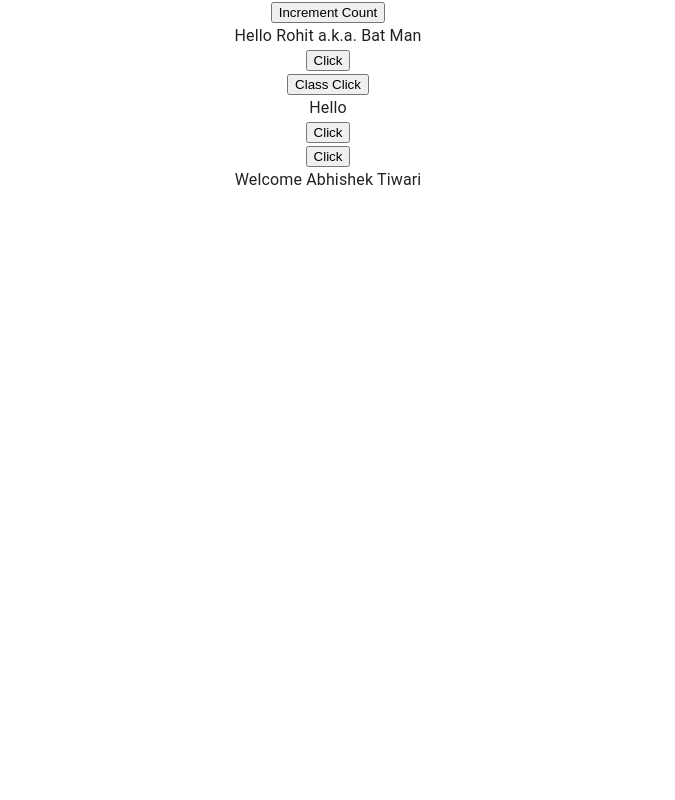
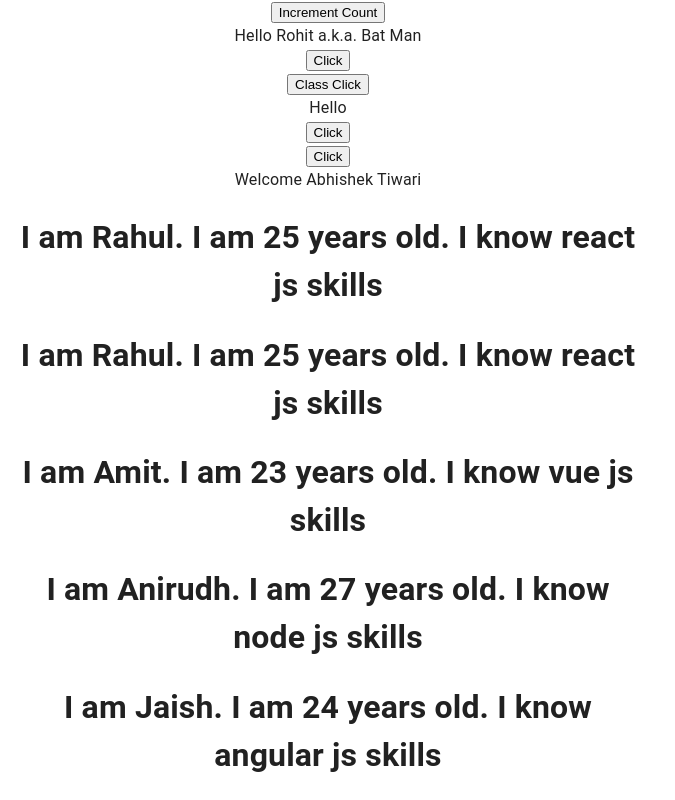
Before and after one commit to fhabhishektiwari/react-js-learning, a React (Create React App) app: page / in a window 1280 px wide. Shown: the part 979-1779 px from the top of the page, without its empty margins (0-675 px from the left). Before the commit the page ends 1171 px from the top, so only its background shows below. Built offline with nearby package versions, Linux system fonts and the light colour scheme.

Commit message:
List Rendering

```diff
--- a/src/App.js
+++ b/src/App.js
@@ -15,6 +15,7 @@ import ClassClick from './components/ClassClick';
 import EventBind from './components/EventBind';
 import ParentComponent from './components/ParentComponent';
 import UserGreeting from './components/UserGreeting';
+import NameList from './components/NameList';
 
 const initialValue={
   messageValue:'',
@@ -92,6 +93,7 @@ function App() {
             <EventBind/>
             <ParentComponent/>
             <UserGreeting/>
+            <NameList/>
           </Grid>
         </Grid>
 
--- /dev/null
+++ b/src/components/NameList.jsx
@@ -0,0 +1,21 @@
+import React from 'react'
+import Person from './Person';
+
+const persons = [
+    { id: 1, name: 'Rahul', age: 25, skills: 'react js' },
+    { id: 2, name: 'Rahul', age: 25, skills: 'react js' },
+    { id: 3, name: 'Amit', age: 23, skills: 'vue js' },
+    { id: 4, name: 'Anirudh', age: 27, skills: 'node js' },
+    { id: 5, name: 'Jaish', age: 24, skills: 'angular js' },
+
+];
+const NameList = () => {
+    const personList = persons.map(person => <Person key={person.id} person={person} />)
+    return (
+        <div>
+            {personList}
+        </div>
+    )
+}
+
+export default NameList
--- /dev/null
+++ b/src/components/Person.jsx
@@ -0,0 +1,11 @@
+import React from 'react'
+
+const Person = ({person}) => {
+  return (
+    <div>
+      <h1>I am {person.name}. I am {person.age} years old. I know {person.skills} skills </h1>
+    </div>
+  )
+}
+
+export default Person
```
